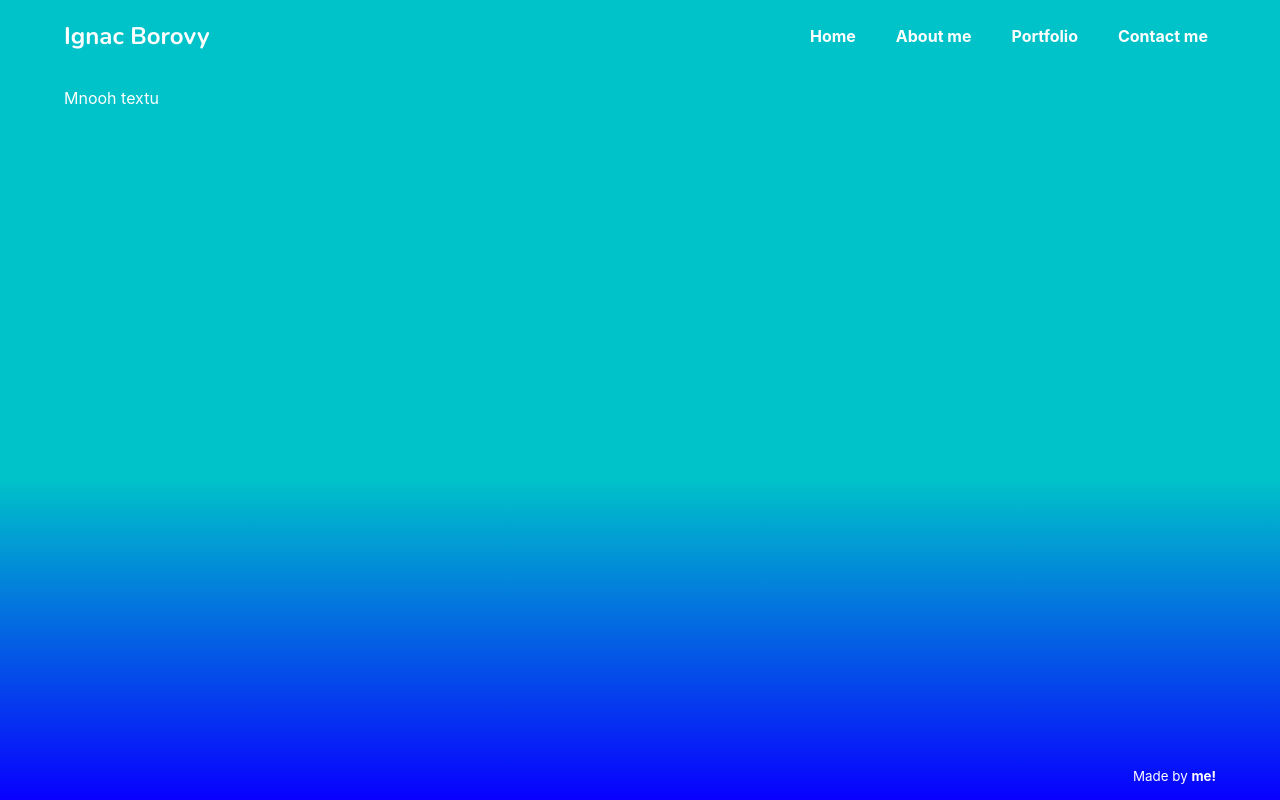
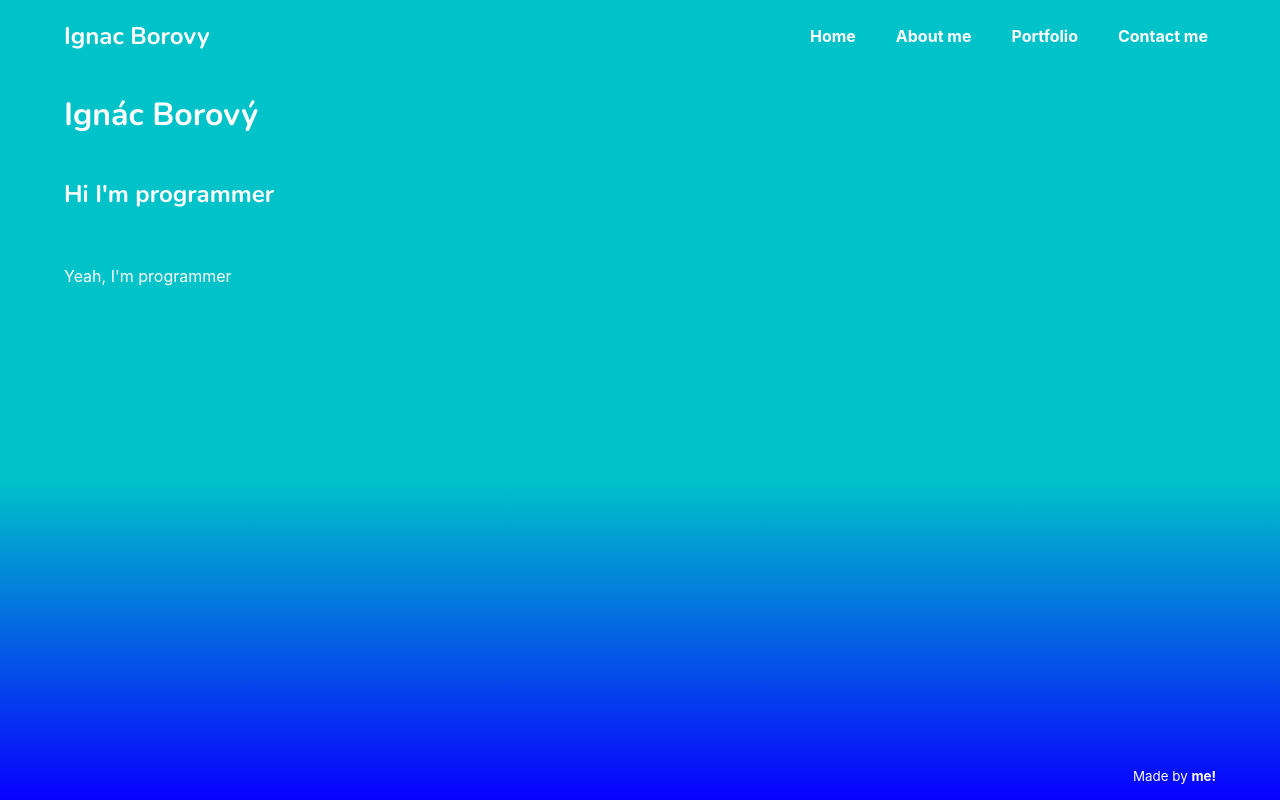
Before and after one commit to iggy228/ignac-borovy, a React (Create React App) app: page / in a window 1280 px wide. Built offline with nearby package versions, Linux system fonts and the light colour scheme.

Commit message:
make basic route between home and aboat page.

```diff
--- a/src/App.css
+++ b/src/App.css
@@ -11,6 +11,7 @@
 main {
   display: flex;
   flex-grow: 1;
+  flex-direction: column;
 }
 
 h1, h2, h3, h4, h5, h6, p, small {
--- a/src/App.js
+++ b/src/App.js
@@ -1,17 +1,33 @@
 import Navbar from './components/Navbar'
 import Footer from './components/Footer'
 
+import Home from './pages/Home'
+
+import {
+  BrowserRouter as Router,
+  Switch,
+  Route,
+} from "react-router-dom";
+
 import './App.css';
+import About from './pages/About';
 
 function App() {
   return (
-    <div className="App">
-      <Navbar />
-      <main>
-        <p>Mnooh textu</p>
-      </main>
-      <Footer />
-    </div>
+    <Router>
+      <div className="App">
+        <Navbar />
+          <Switch>
+            <Route path="/about">
+              <About />
+            </Route>
+            <Route path='/'>
+              <Home />
+            </Route>
+          </Switch>
+        <Footer />
+      </div>
+    </Router>
   );
 }
 
--- a/src/components/Footer.js
+++ b/src/components/Footer.js
@@ -1,7 +1,9 @@
+import { Link } from 'react-router-dom'
+
 const Footer = () => {
     return (
         <footer>
-            <small>Made by <a href="./">me!</a></small>
+            <small>Made by <Link href="./">me!</Link></small>
         </footer>
     );
 }
--- a/src/components/Navbar.js
+++ b/src/components/Navbar.js
@@ -1,12 +1,14 @@
+import { Link } from 'react-router-dom'
+
 const Navbar = () => {
     return (
         <nav>
             <h1>Ignac Borovy</h1>
             <div className="links">
-                <a href="/">Home</a>
-                <a href="/about">About me</a>
-                <a href="/portfolio">Portfolio</a>
-                <a href="/contact">Contact me</a>
+                <Link to="/">Home</Link>
+                <Link to="/about">About me</Link>
+                <Link to="/portfolio">Portfolio</Link>
+                <Link to="/contact">Contact me</Link>
             </div>
         </nav>
     );
--- /dev/null
+++ b/src/pages/About.js
@@ -0,0 +1,9 @@
+const About = () => {
+    return (
+        <main>
+            <p>Ahojk</p>
+        </main>
+    );
+}
+
+export default About;
--- a/src/pages/Home.js
+++ b/src/pages/Home.js
@@ -2,7 +2,7 @@ const Home = () => {
     return (
         <main>
             <h1>Ignác Borový</h1>
-            <h2>Hi I'm programmer</h2>
+            <h2>Hi I'm programmer</h2><br />
             <p>Yeah, I'm programmer</p>
         </main>
     );
```
